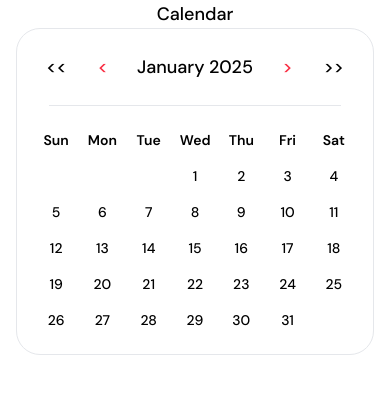
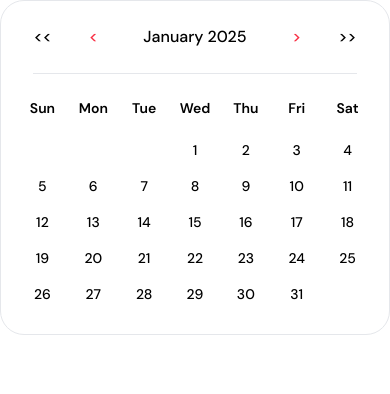
Before and after one commit to pg147/custom-calendar-react, a React (Vite) app: page / in a window 390 px wide. Shown: the top 394 px of the page. Built offline with nearby package versions, Linux system fonts and the light colour scheme.

Commit message:
Styling improvements for small screen views

```diff
--- a/src/components/Calendar.tsx
+++ b/src/components/Calendar.tsx
@@ -1,5 +1,6 @@
-import { add, differenceInDays, endOfMonth, format, startOfMonth, sub } from "date-fns";
+import { add, differenceInDays, endOfMonth, format, setDate, startOfMonth, sub } from "date-fns";
 import Cell from "./Cell";
+import { SetStateAction, useState } from "react";
 
 const weekDays = ['Sun', 'Mon', 'Tue', 'Wed', 'Thu', 'Fri', 'Sat'];
 
@@ -9,35 +10,47 @@ interface Props {
 }
 
 const Calendar: React.FC<Props> = ({ value = new Date(), onChange }) => {
-    const startDate = startOfMonth(value);
-    const endDate = endOfMonth(value);
+    const [isActiveIndex, setIsActiveIndex] = useState<SetStateAction<null | number>>(null);
+
+    const startDate = startOfMonth(value); // returns date for 1st Day of the month
+    const endDate = endOfMonth(value);  // returns date for Last Day of the month
 
     const numofDays = differenceInDays(endDate, startDate) + 1;
-    const daysTillStart = startDate.getDay();
+    const daysTillStart = startDate.getDay();  // returns index of current day
 
-    const prevMonth = () => onChange && onChange(sub(value, {months: 1}));
-    const nextMonth = () => onChange && onChange(add(value, {months: 1}))
+    // Functions for updating months
+    const prevMonth = () => onChange && onChange(sub(value, { months: 1 }));
+    const nextMonth = () => onChange && onChange(add(value, { months: 1 }));
+
+    // Functions for updating years
+    const prevYear = () => onChange && onChange(sub(value, { years: 1 }));
+    const nextYear = () => onChange && onChange(add(value, { years: 1 }));
+
+    // Function to setDate
+    const handleSetDate = (dayOfMonth: number, index: number) => {
+        setIsActiveIndex(index);
+        const date = setDate(value, dayOfMonth);
+        return onChange && onChange(date);
+    };
+
     return (
-        <div className="w-full px-4 lg:px-0 lg:max-w-lg mx-auto">
-            <h1 className="text-lg font-medium text-center">Calendar</h1>
-
         <div className="h-fit flex flex-col items-center border p-4 rounded-3xl">
             {/* User Controls and Current Month */}
-                <div className="w-full grid grid-cols-7 items-center text-lg justify-around">
+            <div className="w-full grid grid-cols-7 items-center justify-around">
                 {/* Change to Previous Year */}
-                    <Cell>{"<<"}</Cell>
+                <Cell onClick={prevYear}>{"<<"}</Cell>
 
                 {/* Change to Previous Month */}
                 <Cell onClick={prevMonth} className="text-primary">{"<"}</Cell>
 
                 {/* Current month & year */}
-                    <Cell className="col-span-3 pointer-events-none">{format(value, 'LLLL yyyy')}</Cell>
+                <Cell className="col-span-3 pointer-events-none text-base lg:text-lg ">{format(value, 'LLLL yyyy')}</Cell>
 
                 {/* Change to Next Month */}
                 <Cell onClick={nextMonth} className="text-primary">{">"}</Cell>
 
                 {/* Change to Next Year */}
-                    <Cell>{">>"}</Cell>
+                <Cell onClick={nextYear}>{">>"}</Cell>
             </div>
 
             {/* Separator */}
@@ -53,17 +66,18 @@ const Calendar: React.FC<Props> = ({ value = new Date(), onChange }) => {
             </div>
 
             {/* Row - Days */}
-                <div className="h-fit w-full grid grid-cols-7 font-regular text-sm">
-                    {Array.from({length : daysTillStart}).map((_, index) => {
+            <div className="h-fit w-full grid grid-cols-7 gap-y-1 mt-2 mb-2 lg:mt-4 lg:mb-2 items-center justify-center font-regular text-sm">
+                {/* For empty cells of daysTillStart */}
+                {Array.from({ length: daysTillStart }).map((_, index) => {
                     return <Cell key={index} />
                 })}
 
-                    {Array.from({length : numofDays}).map((_, index) => {
+                {/* Actual days */}
+                {Array.from({ length: numofDays }).map((_, index) => {
                     const date = index + 1;
 
-                        return <Cell key={index}>{date}</Cell>
+                    return <Cell className={`p-0 h-8 w-8 lg:h-10 lg:w-10 px-3 py-2 flex items-center justify-center ${( isActiveIndex === index ) ? 'bg-primary text-center mx-auto text-white hover:bg-primary/90' : ''}`} onClick={() => handleSetDate(date, index)} key={index}>{date}</Cell>
                 })}
-                </div>
             </div>
         </div>
     )
```
Lines whose indentation alone changed are shown as unchanged.
